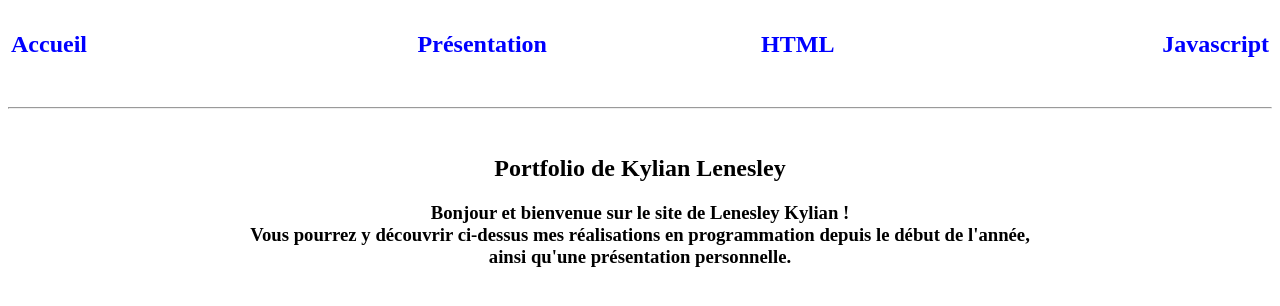
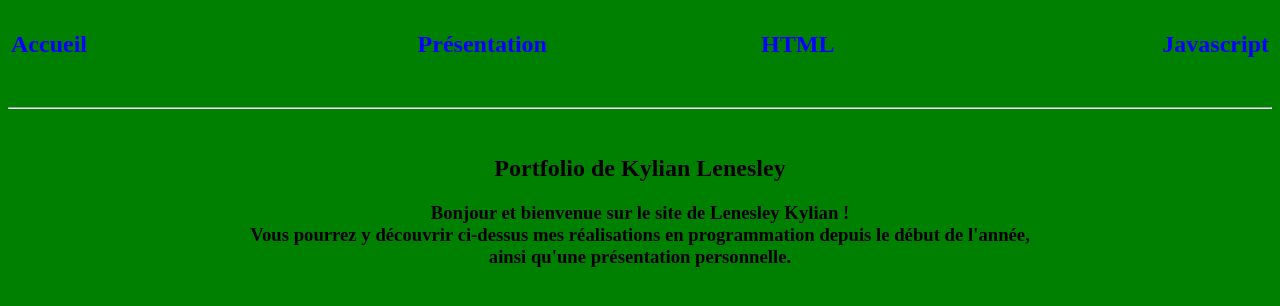
Before and after one commit to KLenesley/tp-git, a plain HTML site: page index.html in a window 1280 px wide. Drawn offline with Linux system fonts and the light colour scheme.

Commit message:
Fond-vert

```diff
--- a/index.html
+++ b/index.html
@@ -19,7 +19,7 @@
         }
 	</style>
 
-	<body bgcolor="white" text="black">
+	<body bgcolor="green" text="black">
 		<table width="100%" >
 			<td width="25%" align="left"><a href="index.html"><h2>Accueil</h2></a></td>
 			<td width="25%" align="middle"><a href="presentation.html"><h2>Présentation</h2></a></td>
```
